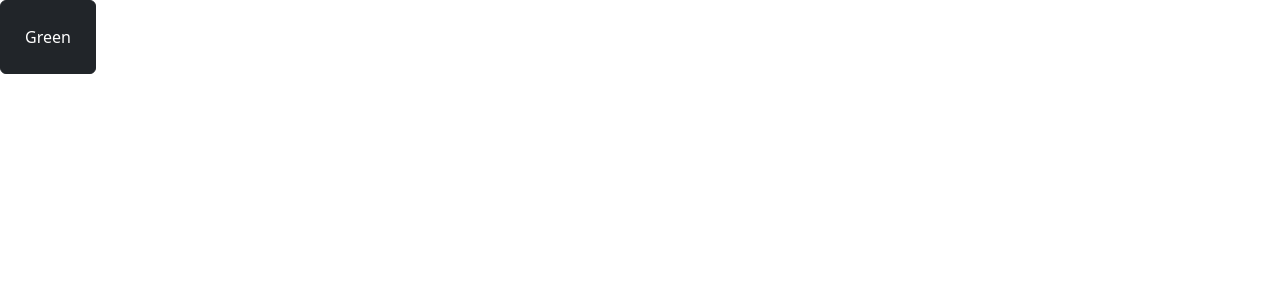
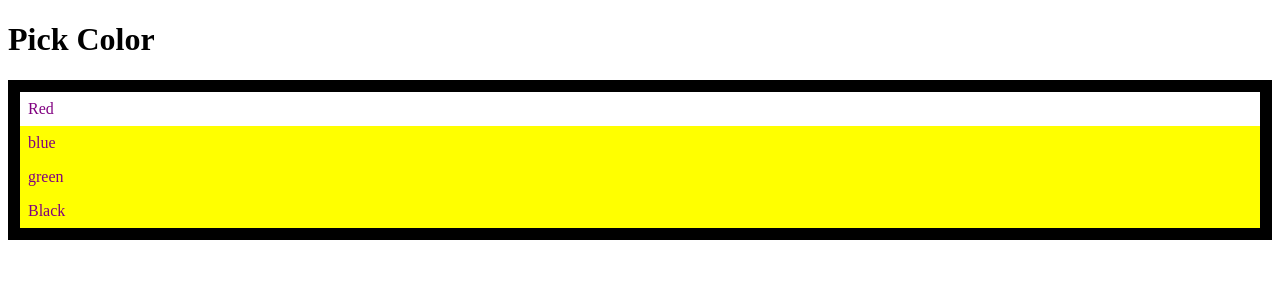
Before and after one commit to MdAbbas110/Learning-React, a React (Vite) app: page / in a window 1280 px wide. Shown: the top 300 px of the page. Built offline with nearby package versions, Linux system fonts and the light colour scheme.

Commit message:
Learning to style the component using various ways

```diff
--- a/package.json
+++ b/package.json
@@ -12,7 +12,8 @@
   "dependencies": {
     "bootstrap": "^5.2.3",
     "react": "^18.2.0",
-    "react-dom": "^18.2.0"
+    "react-dom": "^18.2.0",
+    "styled-components": "^6.0.4"
   },
   "devDependencies": {
     "@types/react": "^18.2.14",
--- a/src/App.css
+++ b/src/App.css
@@ -0,0 +1,5 @@
+.list-group{
+    margin: 23px;
+    border: 1px solid black;
+    background-color: purple;
+}
--- a/src/App.tsx
+++ b/src/App.tsx
@@ -1,18 +1,18 @@
-import Alert from './components/Alert';
-import Button from './components/Button';
-import { useState } from 'react';
+//import Alert from './components/Alert';
+//import Button from './components/Button';
+//import { useState } from 'react';
+import ListGroup from './components/ListGroup';
+import './App.css';
+
 function App() {
-  const [alertVisible, setAlertVisibility] = useState(false);
-
+  const colors = ['Red', 'blue', 'green', 'Black'];
+  const heading = 'Pick Color';
   return (
     <div>
-      {alertVisible && (
-        <Alert onClose={() => setAlertVisibility(false)}> Alert</Alert>
-      )}
-      <Button
-        color='dark'
-        button='Green'
-        setOnClick={() => setAlertVisibility(true)}
+      <ListGroup
+        items={colors}
+        heading={heading}
+        onSelectItem={() => alert('color')}
       />
     </div>
   );
--- a/src/components/ListGroup.tsx
+++ b/src/components/ListGroup/ListGroup.tsx
@@ -1,4 +1,22 @@
 import { useState } from 'react';
+import './ListGroup';
+import styled from 'styled-components';
+
+const List = styled.ul`
+  list-style: none;
+  padding: 12px;
+  background-color: black;
+  color: white;
+`;
+interface ListItemProps {
+  active: boolean;
+}
+
+const ListItems = styled.li<ListItemProps>`
+  padding: 8px;
+  color: purple;
+  background-color: ${(props) => (props.active ? 'white' : 'Yellow')};
+`;
 
 interface Props {
   items: string[];
@@ -8,20 +26,16 @@ interface Props {
 
 function ListGroup({ items, heading, onSelectItem }: Props) {
   // this is a Hook
-  const [selectedIndex, setSelectedIndex] = useState(-1);
+  const [selectedIndex, setSelectedIndex] = useState(0);
 
   return (
     <>
       <h1>{heading}</h1>
       {items.length === 0 && <p>List not available</p>}
-      <ul className='list-group'>
+      <List>
         {items.map((item, index) => (
-          <li
-            className={
-              selectedIndex === index
-                ? 'list-group-item active'
-                : 'list-group-item'
-            }
+          <ListItems
+            active={selectedIndex === index}
             key={item}
             onClick={() => {
               {
@@ -31,9 +45,9 @@ function ListGroup({ items, heading, onSelectItem }: Props) {
             }}
           >
             {item}
-          </li>
+          </ListItems>
         ))}
-      </ul>
+      </List>
     </>
   );
 }
--- /dev/null
+++ b/src/components/ListGroup/index.ts
@@ -0,0 +1,3 @@
+import ListGroup from "./ListGroup";
+
+export default ListGroup;
```
Also changed, not shown: src/components/Button.tsx (+13 -0 lines), src/components/ListGroup/ListGroup.module.css (added, +17 -0 lines), src/main.tsx (+5 -6 lines), 1 other file (tests, documents, lock files or other folders).
